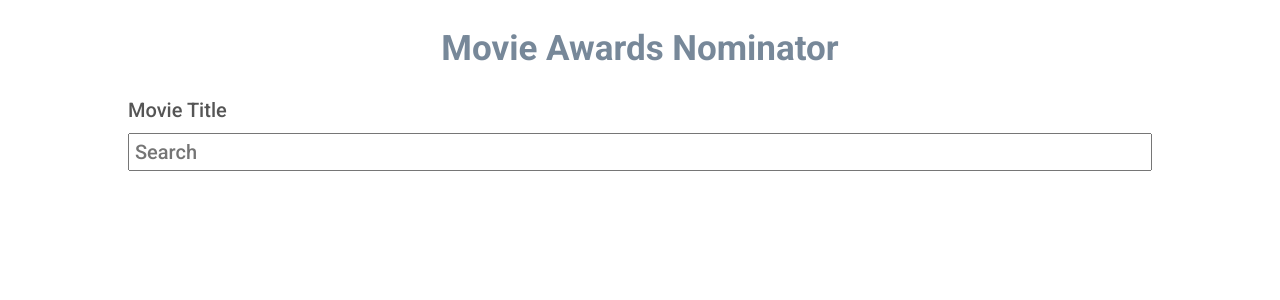
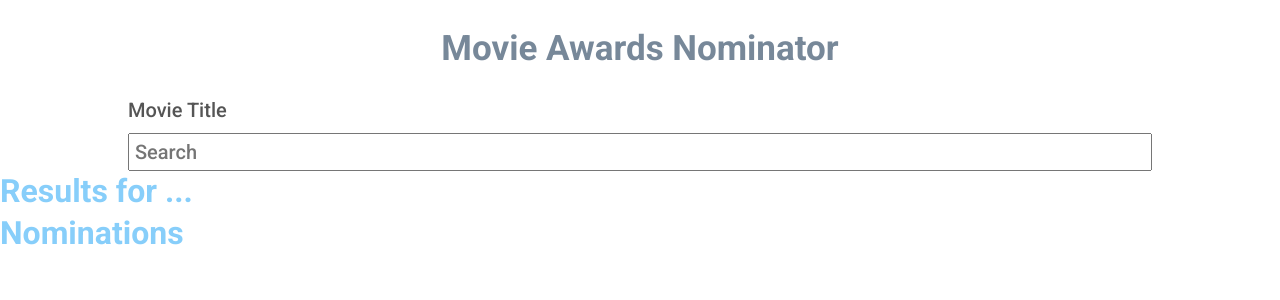
Before and after one commit to fuston05/movie-award-nominations, a React (Create React App) app: page / in a window 1280 px wide. Shown: the top 300 px of the page. Built offline with nearby package versions, Linux system fonts and the light colour scheme.

Commit message:
sets up basic component structure with placeholder components

```diff
--- a/src/App.js
+++ b/src/App.js
@@ -1,7 +1,7 @@
 import React, { useState } from "react";
 
 // components
-import { Loader, Search } from "./components";
+import { Loader, Search, Results, Nominations } from "./components";
 
 function App() {
   const [isLoading, setIsLoading] = useState(false);
@@ -19,6 +19,11 @@ function App() {
         isLoading={isLoading}
         setIsLoading={setIsLoading}
       />
+      {/* lower container */}
+      <section className= 'results-noms-cont'>
+        <Results />
+        <Nominations />
+      </section>
     </div>
   );
 }
--- /dev/null
+++ b/src/components/Nominations/Nominations.js
@@ -0,0 +1,11 @@
+// ** NOMINATIONS COMPONENT **
+
+import React from 'react'
+
+export const Nominations = () => {
+  return (
+    <div>
+      <h2>Nominations</h2>
+    </div>
+  )
+}
--- /dev/null
+++ b/src/components/Results/Results.js
@@ -0,0 +1,11 @@
+// ** RESULTS COMPONENT **
+
+import React from 'react'
+
+export const Results = ({searchTerm}) => {
+  return (
+    <div>
+      <h2>{`Results for ${searchTerm || "..."}`}</h2>
+    </div>
+  )
+}
--- a/src/components/index.js
+++ b/src/components/index.js
@@ -1,4 +1,6 @@
 // ** COMPONENTS EXPORT FROM HERE **
 
-export { Loader } from './Loader/Loader';
-export { Search } from './Search/Search';
+export { Loader } from "./Loader/Loader";
+export { Search } from "./Search/Search";
+export { Results } from "./Results/Results";
+export { Nominations } from "./Nominations/Nominations";
```
Also changed, not shown: 1 other file (tests, documents, lock files or other folders).
